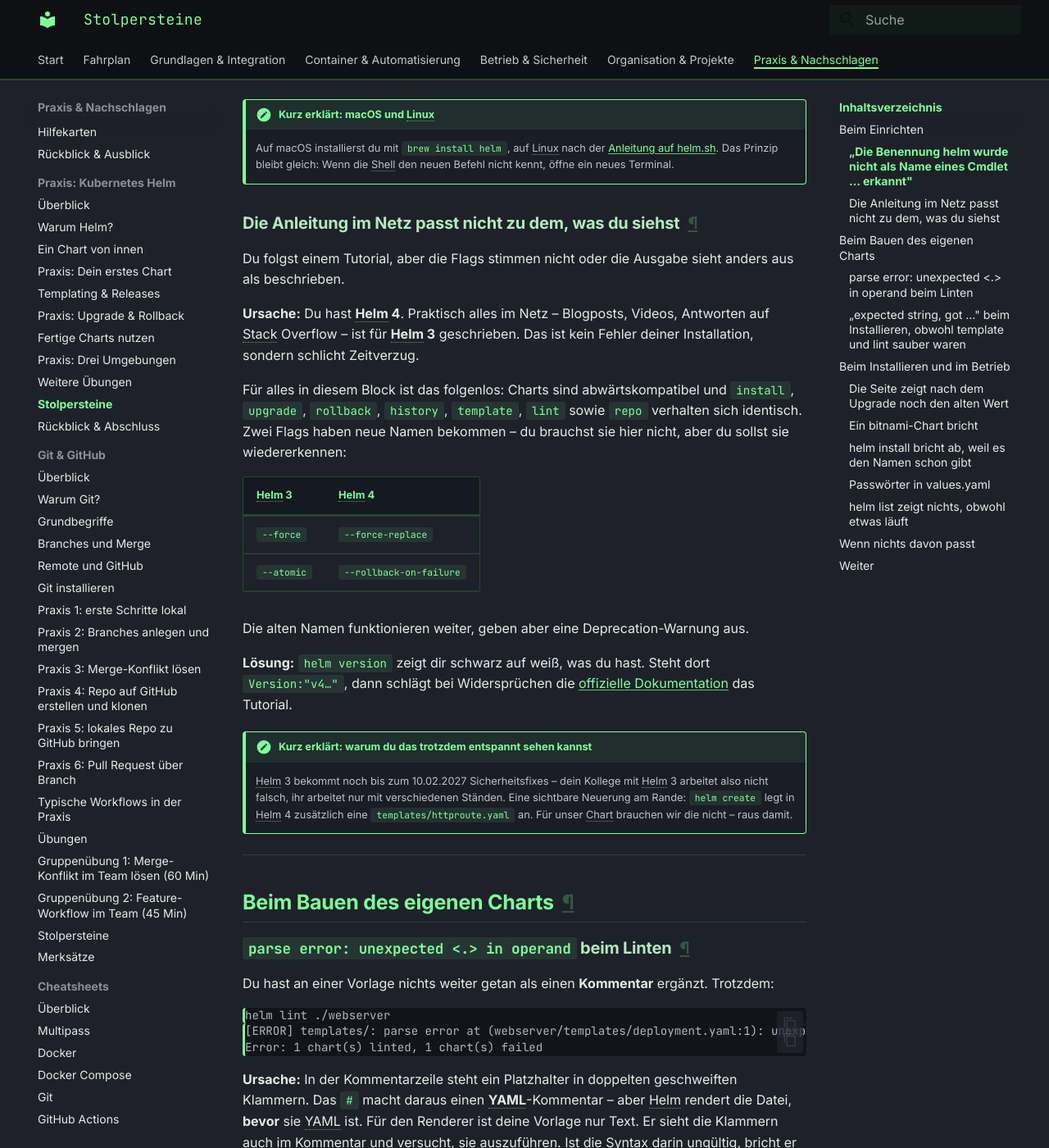
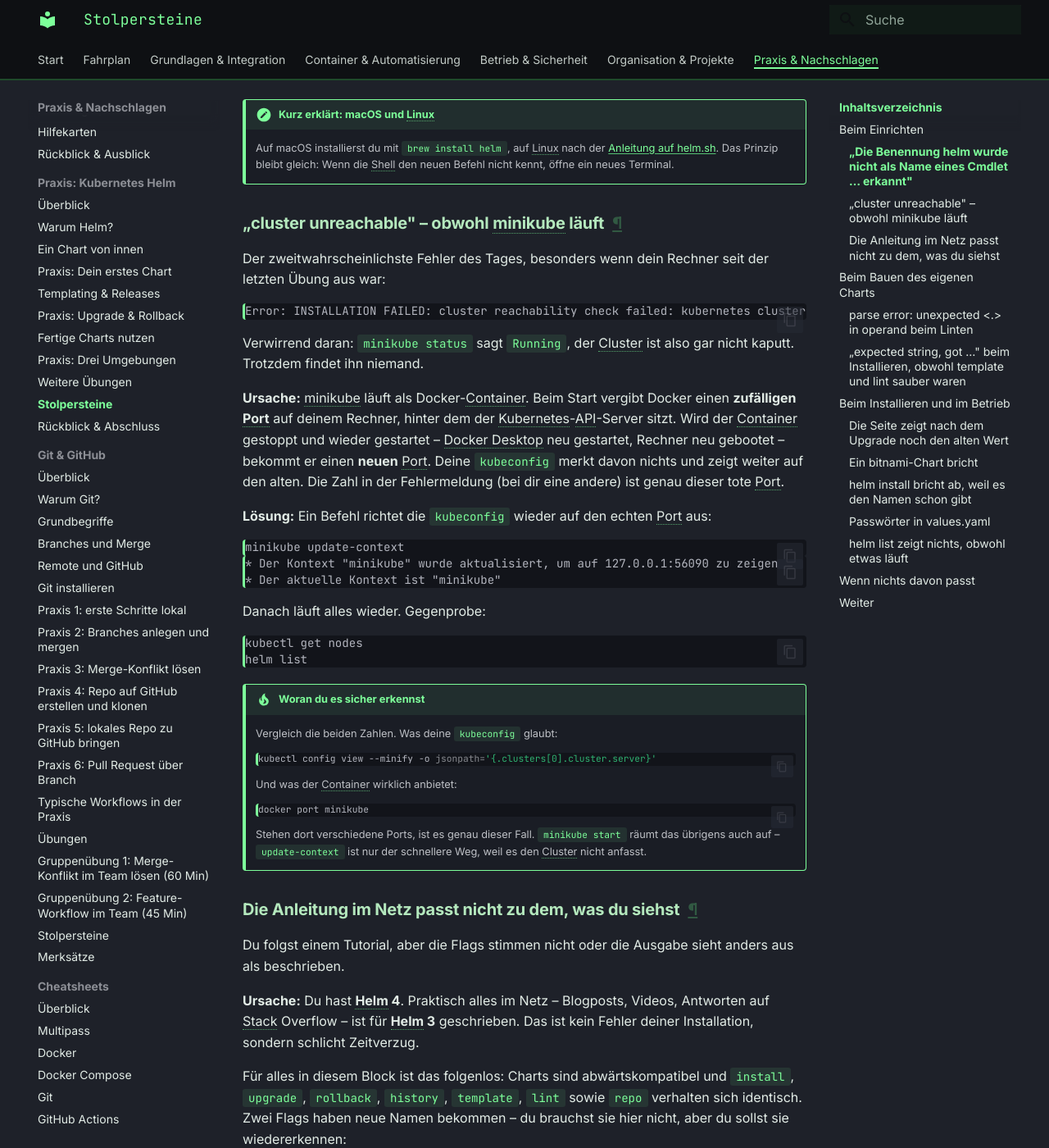
Before and after one commit to JacobMenge/kurs-unterlagen, an MkDocs documentation site: the page built from docs/kubernetes-helm/09-stolpersteine.md, in a window 1280 px wide and 1400 px high, scrolled down 1082 px. Shown: the whole window at 82% size. Built offline with MkDocs 1.6.1 and Material for MkDocs 9.7.7, drawn with Linux system fonts in a browser that asks for light colours.

Commit message:
Stolperstein ergänzt: "cluster unreachable" nach Neustart, weil minikube einen neuen Port bekommt

````diff
--- a/docs/kubernetes-helm/09-stolpersteine.md
+++ b/docs/kubernetes-helm/09-stolpersteine.md
@@ -47,6 +47,51 @@ Das ist **die** Falle dieser Einheit – und sie erwischt fast jeden genau einma
 
 !!! note "Kurz erklärt: macOS und Linux"
     Auf macOS installierst du mit `brew install helm`, auf Linux nach der [Anleitung auf helm.sh](https://helm.sh/docs/intro/install/). Das Prinzip bleibt gleich: Wenn die Shell den neuen Befehl nicht kennt, öffne ein neues Terminal.
+
+### „cluster unreachable" – obwohl minikube läuft
+
+Der zweitwahrscheinlichste Fehler des Tages, besonders wenn dein Rechner seit der letzten Übung aus war:
+
+```text
+Error: INSTALLATION FAILED: cluster reachability check failed: kubernetes cluster unreachable: Get "https://127.0.0.1:55370/version": EOF
+```
+
+Verwirrend daran: `minikube status` sagt `Running`, der Cluster ist also gar nicht kaputt. Trotzdem findet ihn niemand.
+
+**Ursache:** minikube läuft als Docker-Container. Beim Start vergibt Docker einen **zufälligen Port** auf deinem Rechner, hinter dem der Kubernetes-API-Server sitzt. Wird der Container gestoppt und wieder gestartet – Docker Desktop neu gestartet, Rechner neu gebootet – bekommt er einen **neuen** Port. Deine `kubeconfig` merkt davon nichts und zeigt weiter auf den alten. Die Zahl in der Fehlermeldung (bei dir eine andere) ist genau dieser tote Port.
+
+**Lösung:** Ein Befehl richtet die `kubeconfig` wieder auf den echten Port aus:
+
+```bash
+minikube update-context
+```
+
+```text
+* Der Kontext "minikube" wurde aktualisiert, um auf 127.0.0.1:56090 zu zeigen
+* Der aktuelle Kontext ist "minikube"
+```
+
+Danach läuft alles wieder. Gegenprobe:
+
+```bash
+kubectl get nodes
+helm list
+```
+
+!!! tip "Woran du es sicher erkennst"
+    Vergleich die beiden Zahlen. Was deine `kubeconfig` glaubt:
+
+    ```bash
+    kubectl config view --minify -o jsonpath='{.clusters[0].cluster.server}'
+    ```
+
+    Und was der Container wirklich anbietet:
+
+    ```bash
+    docker port minikube
+    ```
+
+    Stehen dort verschiedene Ports, ist es genau dieser Fall. `minikube start` räumt das übrigens auch auf – `update-context` ist nur der schnellere Weg, weil es den Cluster nicht anfasst.
 
 ### Die Anleitung im Netz passt nicht zu dem, was du siehst
 
````
Also changed, not shown: docs/kubernetes-helm/03-praxis-erstes-chart.md (+1 -1 lines).
